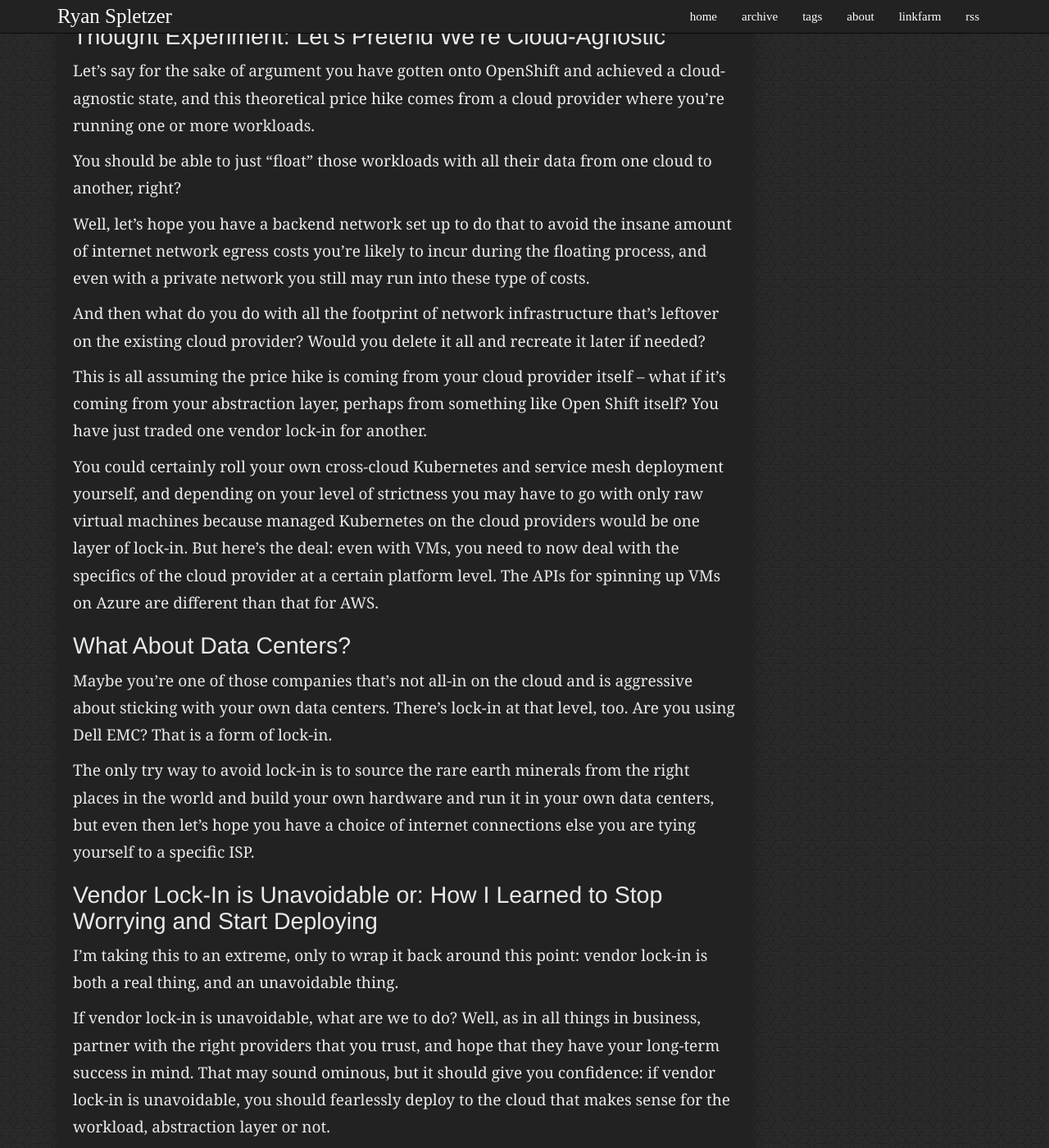
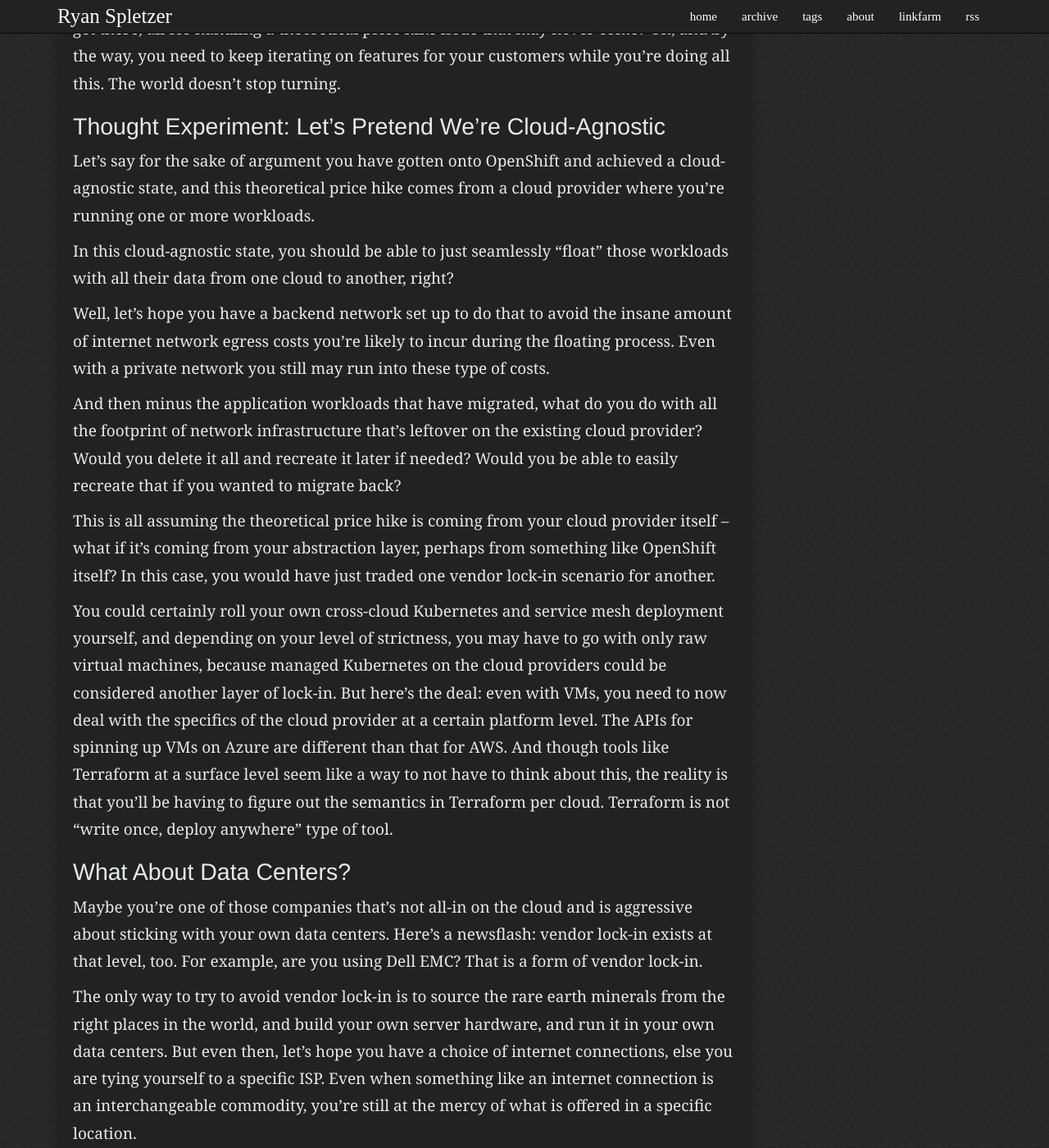
Before and after one commit to ryanspletzer/ryanspletzer.github.io, a Jekyll site: the page built from _posts/2023-03-26-vendor-lock-in.md, in a window 1280 px wide and 1400 px high, scrolled down 2250 px. Shown: the whole window at 82% size. Built offline with Jekyll 4.4.1, drawn with Linux system fonts in a browser that asks for light colours; some of the changed text lies outside the part shown.

Commit message:
Vendor lock-in post touch-ups

```diff
--- a/_posts/2023-03-26-vendor-lock-in.md
+++ b/_posts/2023-03-26-vendor-lock-in.md
@@ -18,47 +18,48 @@ Now that I have your attention, let's dig into what I mean...
 
 Companies spend an awful lot of time fretting about this concept called "vendor lock-in."
 
-Most typically when this term comes up it's in relation to cloud providers and the fear that being dependent on only one
-will result in a sticky situation if the said provider wants to raise prices on their customers.
+Most typically when this term comes up it's in relation to cloud providers, and specifically the fear that being
+dependent on only one will result in a sticky situation if the given provider wants to raise prices on their customers.
 
 The way companies propose to avoid vendor lock-in is by considering some form of multi-cloud and/or cloud-agnostic
-strategies.
+strategy.
 
 ## Cloud-Native vs. Multi-Cloud vs. Cloud-Agnostic
 
-The differences between cloud-native and multi-cloud and cloud-agnostic are non-obvious but thoroughly explored
+The differences between cloud-native and multi-cloud and cloud-agnostic are non-obvious, but are thoroughly explained
 [elsewhere](https://www.adesso.de/en/news/blog/cloud-native-multi-cloud-or-rather-cloud-agnostic-2.jsp), so I will leave
 that as an exercise for the reader.
 
 Many larger companies will have some form of multi-cloud, especially in the tech industry -- they'll have their
-"primary" cloud provider as well as a secondary for one reason or another. A prime example would be a company whose
-products run on AWS, but also has an Azure presence since they are a Microsoft 365 shop and need to run certain internal
-enterprise workloads on Azure to more naturally facilitate integration for those use cases, or perhaps a small GCP
-presence due to a recent acquisition of a company that runs their product workloads there.
+"primary" cloud provider, as well as a secondary cloud provider for one reason or another. A prime example would be a
+company whose products run on AWS, but also has an Azure presence since they are a Microsoft 365 shop and need to run
+certain internal enterprise workloads on Azure to more naturally facilitate integration for those use cases, or perhaps
+a small GCP presence due to a recent acquisition of a company that runs their product workloads there.
 
-It's really easy in this regard for a company to become "naturally" multi-cloud. Even if it did make some sense to
-move a workload (because many don't make sense to move -- if you've got a Microsoft 365 integration with Azure Functions
-and managed identities, and it's humming along fine, why bother?), through sheer inertia and weight of data and expenses
-related to migration, workloads at rest tend to stay at rest. And this is OK.
+It's really easy in this regard for a company to become "naturally" multi-cloud without any concentrated effort. Even
+if it did make some sense to move a workload from one cloud to another, through sheer inertia and weight of data and
+costs related to migration, workloads at rest tend to stay at rest. And this is OK. Many workloads don't make sense to
+move -- if you've got a Microsoft 365 integration with Azure Functions and managed identities, and it's humming along
+fine, why bother?
 
 ## Being Cloud-Agnostic is Very Hard
 
 The difficulty really comes in when you talk about going from multi-cloud to cloud-agnostic.
 
 Achieving the state of cloud-agnostic is something that I feel only recently became more of a feasible concept, with the
-advent of Kubernetes and service meshes, and moreover products like Open Shift that can wrap up much of this complexity
+advent of Kubernetes and service meshes, and moreover products like OpenShift that can wrap up much of this complexity
 for you.
 
 Now, I fully understand why business leaders out there may want to become cloud-agnostic, but what's often
-under-estimated is the sheer amount of effort to get there and the understanding that even if you do all this, you've
+under-estimated is the sheer amount of effort to get there and the understanding that, even if you do all this, you've
 just traded off one vendor lock-in scenario for another.
 
-Let's address the effort aspect of this first.
+Let's address the "effort" aspect of becoming cloud-agnostic first.
 
 In order for you to get to this cloud-agnostic state, you have to establish an abstraction layer across all the clouds
 involved, which as mentioned is achievable in theory with Kubernetes/service mesh and a product like OpenShift.
 
-However, even if you do this you have to ask a few key questions: am I using any cloud-native services whatsoever like
+However, even if you do this, you have to ask a few key questions: am I using any cloud-native services whatsoever like
 API gateway services, or identity plane concepts like IAM Roles or Managed Identities, or cloud-specific databases like
 Dynamo or Cosmos DB?
 
@@ -67,51 +68,64 @@ you do authentication/authorization, and the way you do database workloads, all
 
 Even if you are using more database protocols like MySQL or Mongo or others, it may be backed by a cloud-native service
 like Aurora or DocumentDB which did a lot of heavy lifting for you. And I literally mean heavy -- data is the heaviest
-part of all of this and the aspect that gets most overlooked when these discussions come up.
+part of all of this and the aspect that gets most overlooked when these discussions come up. (There is more on the egress
+costs of data later in this post.)
 
 Add to that the fact that doing databases on Kubernetes at the time of this writing is challenging (though
 [progress is being made](https://www.oreilly.com/library/view/managing-cloud-native/9781098111380/)), and you've got
-quite the org-wide initiative on your hands. Is achieving a cloud-agnostic state worth the sheer amount of effort you
-will have to do to get there, all for handling a theoretical price hike issue that may never come? Oh, and by the way,
-you need to keep iterating on features for your customers while you're doing all this. The world doesn't stop turning.
+quite the org-wide initiative on your hands.
+
+Is achieving a cloud-agnostic state worth the sheer amount of effort you will have to do to get there, all for handling
+a theoretical price hike issue that may never come? Oh, and by the way, you need to keep iterating on features for your
+customers while you're doing all this. The world doesn't stop turning.
 
 ## Thought Experiment: Let's Pretend We're Cloud-Agnostic
 
 Let's say for the sake of argument you have gotten onto OpenShift and achieved a cloud-agnostic state, and this
 theoretical price hike comes from a cloud provider where you're running one or more workloads.
 
-You should be able to just "float" those workloads with all their data from one cloud to another, right?
+In this cloud-agnostic state, you should be able to just seamlessly "float" those workloads with all their data from one
+cloud to another, right?
 
 Well, let's hope you have a backend network set up to do that to avoid the insane amount of internet network egress
-costs you're likely to incur during the floating process, and even with a private network you still may run into these
+costs you're likely to incur during the floating process. Even with a private network you still may run into these
 type of costs.
 
-And then what do you do with all the footprint of network infrastructure that's leftover on the existing cloud provider?
-Would you delete it all and recreate it later if needed?
+And then minus the application workloads that have migrated, what do you do with all the footprint of network
+infrastructure that's leftover on the existing cloud provider? Would you delete it all and recreate it later if needed?
+Would you be able to easily recreate that if you wanted to migrate back?
 
-This is all assuming the price hike is coming from your cloud provider itself -- what if it's coming from your
-abstraction layer, perhaps from something like Open Shift itself? You have just traded one vendor lock-in for another.
+This is all assuming the theoretical price hike is coming from your cloud provider itself -- what if it's coming from
+your abstraction layer, perhaps from something like OpenShift itself? In this case, you would have just traded one
+vendor lock-in scenario for another.
 
 You could certainly roll your own cross-cloud Kubernetes and service mesh deployment yourself, and depending on your
-level of strictness you may have to go with only raw virtual machines because managed Kubernetes on the cloud providers
-would be one layer of lock-in. But here's the deal: even with VMs, you need to now deal with the specifics of the cloud
-provider at a certain platform level. The APIs for spinning up VMs on Azure are different than that for AWS.
+level of strictness, you may have to go with only raw virtual machines, because managed Kubernetes on the cloud
+providers could be considered another layer of lock-in. But here's the deal: even with VMs, you need to now deal with
+the specifics of the cloud provider at a certain platform level. The APIs for spinning up VMs on Azure are different
+than that for AWS. And though tools like Terraform at a surface level seem like a way to not have to think about this,
+the reality is that you'll be having to figure out the semantics in Terraform per cloud. Terraform is not "write once,
+deploy anywhere" type of tool.
 
 ## What About Data Centers?
 
 Maybe you're one of those companies that's not all-in on the cloud and is aggressive about sticking with your own data
-centers. There's lock-in at that level, too. Are you using Dell EMC? That is a form of lock-in.
+centers. Here's a newsflash: vendor lock-in exists at that level, too. For example, are you using Dell EMC? That is a
+form of vendor lock-in.
 
-The only try way to avoid lock-in is to source the rare earth minerals from the right places in the world and build your
-own hardware and run it in your own data centers, but even then let's hope you have a choice of internet connections
-else you are tying yourself to a specific ISP.
+The only way to try to avoid vendor lock-in is to source the rare earth minerals from the right places in the world, and
+build your own server hardware, and run it in your own data centers. But even then, let's hope you have a choice of
+internet connections, else you are tying yourself to a specific ISP. Even when something like an internet connection is
+an interchangeable commodity, you're still at the mercy of what is offered in a specific location.
 
 ## Vendor Lock-In is Unavoidable or: How I Learned to Stop Worrying and Start Deploying
 
-I'm taking this to an extreme, only to wrap it back around this point: vendor lock-in is both a real thing, and an
-unavoidable thing.
+I'm taking the prior scenario to an extreme, only to wrap it back around this point: vendor lock-in is both a real
+thing, and an unavoidable thing.
 
-If vendor lock-in is unavoidable, what are we to do? Well, as in all things in business, partner with the right
-providers that you trust, and hope that they have your long-term success in mind. That may sound ominous, but it should
-give you confidence: if vendor lock-in is unavoidable, you should fearlessly deploy to the cloud that makes sense for
-the workload, abstraction layer or not.
+If vendor lock-in is unavoidable, what are we to do?
+
+Well, as in all things in business, partner with the right service providers that you trust, and hope that they have
+your long-term success in mind. That may sound ominous, but it should give you confidence: if vendor lock-in is
+unavoidable, you should fearlessly deploy to the cloud provide that makes sense for the workload, whether you have the
+mythical abstraction layer in place or not.
```
